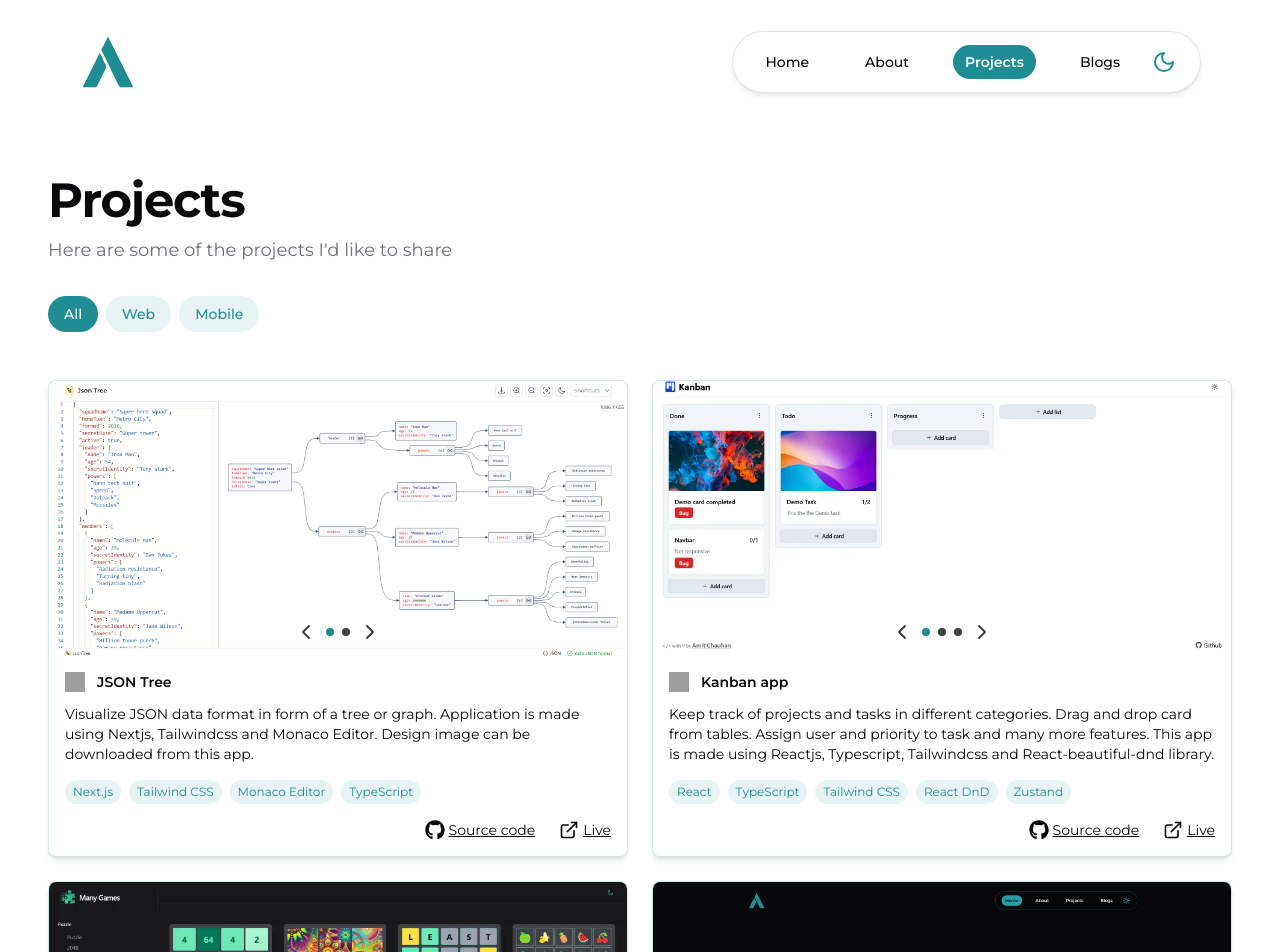
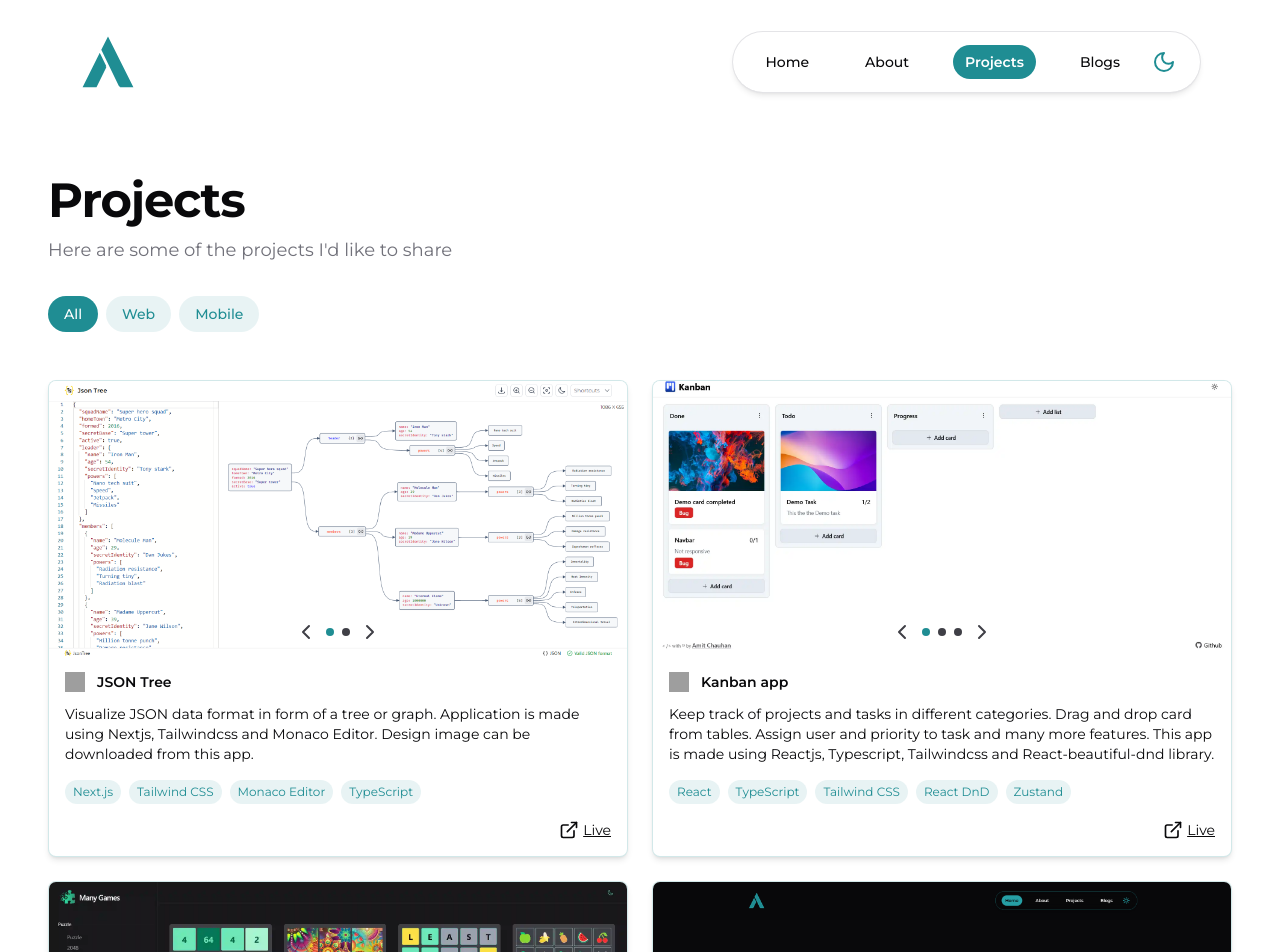
Before and after one commit to anthonydouglas88111/portfolio, a Next.js app: page /projects in a window 1280 px wide. Shown: the top 952 px of the page. Built offline with nearby package versions, Linux system fonts and the light colour scheme; no server answers; grey boxes are pictures that could not be loaded.

Commit message:
fix the source code link

```diff
--- a/src/components/projects/project-card.tsx
+++ b/src/components/projects/project-card.tsx
@@ -14,7 +14,7 @@ export interface ProjectCardProps {
   description: string;
   favicon: string;
   images: string[];
-  sourceCodeHref: string;
+  sourceCodeHref?: string;
   liveWebsiteHref?: string;
 }
 
@@ -60,6 +60,7 @@ export default function ProjectCard(props: ProjectCardProps) {
               ))}
             </div>
             <div className="mt-4 flex items-center justify-end gap-6">
+              {props.sourceCodeHref && (
                 <Link
                   href={props.sourceCodeHref}
                   target="_blank"
@@ -67,6 +68,7 @@ export default function ProjectCard(props: ProjectCardProps) {
                 >
                   <GithubIcon className="h-5 w-5" /> Source code
                 </Link>
+              )}
               {props.liveWebsiteHref && (
                 <Link
                   href={props.liveWebsiteHref}
--- a/src/data/projects.ts
+++ b/src/data/projects.ts
@@ -11,7 +11,7 @@ export const PROJECT_SHOWCASE: ProjectShowcaseListItemProps[] = [
       LIGHT: "/assets/images/projects/jsontreeLight.webp",
       DARK: "/assets/images/projects/jsontreeDark.webp",
     },
-    sourceCodeHref: "https://github.com/BUMBAIYA/jsontree",
+    // sourceCodeHref: "https://github.com/BUMBAIYA/jsontree",
     liveWebsiteHref: "https://jsontree.vercel.app",
   },
   {
@@ -22,7 +22,7 @@ export const PROJECT_SHOWCASE: ProjectShowcaseListItemProps[] = [
       LIGHT: "/assets/images/projects/manyGamesLight.webp",
       DARK: "/assets/images/projects/manyGamesDark.webp",
     },
-    sourceCodeHref: "https://github.com/BUMBAIYA/ManyGames",
+    // sourceCodeHref: "https://github.com/BUMBAIYA/ManyGames",
     liveWebsiteHref: "https://manygames.vercel.app",
   },
   {
@@ -40,7 +40,7 @@ export const PROJECT_SHOWCASE: ProjectShowcaseListItemProps[] = [
       LIGHT: "/assets/images/projects/kanbanLight.webp",
       DARK: "/assets/images/projects/kanbanDark.webp",
     },
-    sourceCodeHref: "https://github.com/BUMBAIYA/kanban",
+    // sourceCodeHref: "https://github.com/BUMBAIYA/kanban",
     liveWebsiteHref: "https://kannban-board.vercel.app",
   },
 ];
@@ -58,7 +58,7 @@ export const PROJECT_DATA: ProjectCardProps[] = [
       "/assets/images/projects/jsontreeLight.webp",
       "/assets/images/projects/jsontreeDark.webp",
     ],
-    sourceCodeHref: "https://github.com/BUMBAIYA/jsontree",
+    // sourceCodeHref: "https://github.com/BUMBAIYA/jsontree",
     liveWebsiteHref: "https://jsontree.vercel.app",
   },
   {
@@ -74,7 +74,7 @@ export const PROJECT_DATA: ProjectCardProps[] = [
       "/assets/images/projects/kanbanDark.webp",
       "/assets/images/projects/kanbanCardLight.webp",
     ],
-    sourceCodeHref: "https://github.com/BUMBAIYA/kanban",
+    // sourceCodeHref: "https://github.com/BUMBAIYA/kanban",
     liveWebsiteHref: "https://kannban-board.vercel.app",
   },
   {
@@ -92,7 +92,7 @@ export const PROJECT_DATA: ProjectCardProps[] = [
       "/assets/images/projects/manyGamesPuzzle.webp",
       "/assets/images/projects/manyGamesWordle.webp",
     ],
-    sourceCodeHref: "https://github.com/BUMBAIYA/ManyGames",
+    // sourceCodeHref: "https://github.com/BUMBAIYA/ManyGames",
     liveWebsiteHref: "https://manygames.vercel.app",
   },
   {
@@ -107,7 +107,7 @@ export const PROJECT_DATA: ProjectCardProps[] = [
       "/assets/images/projects/portfolioDark.webp",
       "/assets/images/projects/portfolioLight.webp",
     ],
-    sourceCodeHref: "https://github.com/BUMBAIYA/amitchauhan-v2",
+    // sourceCodeHref: "https://github.com/BUMBAIYA/amitchauhan-v2",
     liveWebsiteHref: metadata.portfolioUrl,
   },
   {
@@ -123,7 +123,7 @@ export const PROJECT_DATA: ProjectCardProps[] = [
       "/assets/images/projects/covidTrackerMap.webp",
       "/assets/images/projects/covidTrackerTable.webp",
     ],
-    sourceCodeHref: "https://github.com/BUMBAIYA/CovidTracker",
+    // sourceCodeHref: "https://github.com/BUMBAIYA/CovidTracker",
     liveWebsiteHref: "https://bumbaiya.github.io/CovidTracker",
   },
   {
@@ -147,6 +147,6 @@ export const PROJECT_DATA: ProjectCardProps[] = [
       "/assets/images/projects/stockPredictorCompareChart.webp",
       "/assets/images/projects/stockPredictorLineChart.webp",
     ],
-    sourceCodeHref: "https://github.com/Rohrschachh/Stock-Market-Predictor",
+    // sourceCodeHref: "https://github.com/Rohrschachh/Stock-Market-Predictor",
   },
 ];
```
Lines whose indentation alone changed are shown as unchanged.
